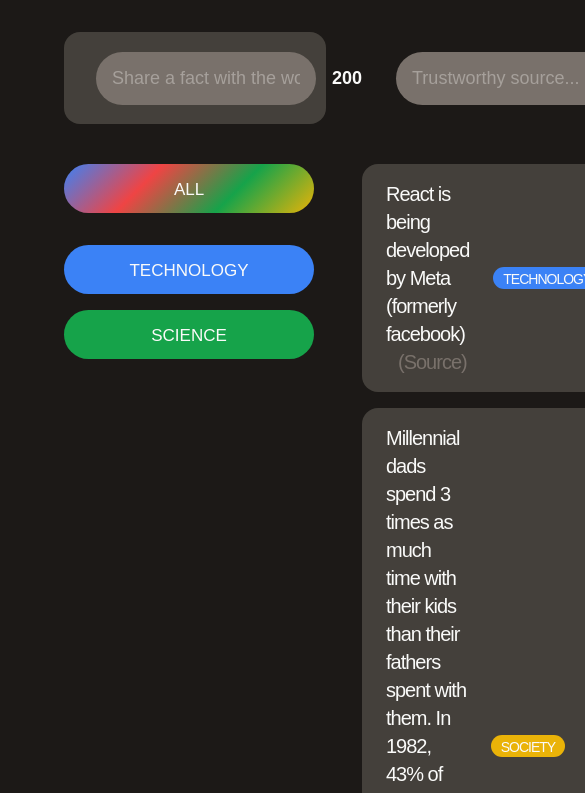
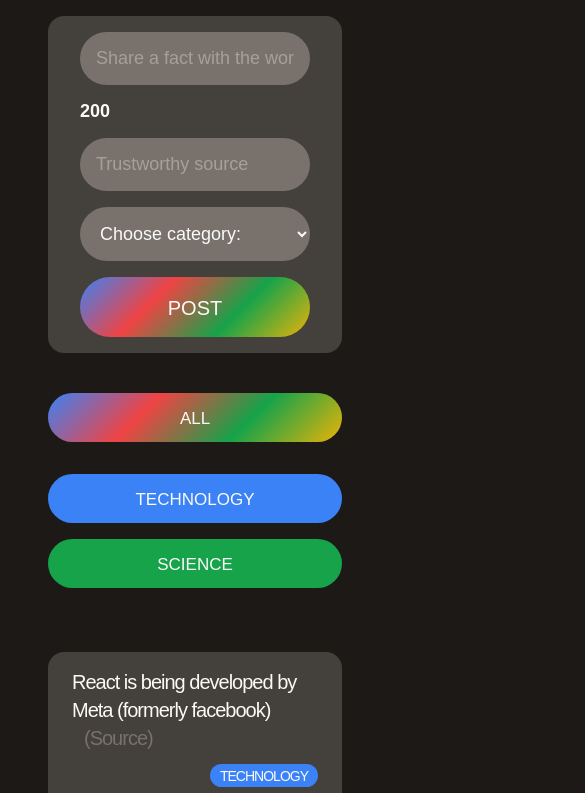
Before and after one commit to Komakai535/BasicWebDev, a plain HTML site: page index.html in a window 390 px wide. Shown: the part 166-959 px from the top of the page, 585 px wide, since content can reach past the window. Drawn offline with Linux system fonts and the light colour scheme; a web font is replaced by a local one.

Commit message:
adapting to smaller screen sizes

```diff
--- a/index.html
+++ b/index.html
@@ -31,9 +31,9 @@
       </header>
 
       <form class="fact-form">
-        <input type="text" placeholder="Share a fact with the world" />
+        <input type="text" placeholder="Share a fact with the world..." />
         <span>200</span>
-        <input type="text" placeholder="Trustworthy source..." />
+        <input type="text" placeholder="Trustworthy source" />
         <select>
           <option value="">Choose category:</option>
           <option value="technology">Technology</option>
--- a/style.css
+++ b/style.css
@@ -26,21 +26,16 @@ body {
   justify-content: space-between;
 }
 
-.fact-form {
-  background-color: oklch(37.4% 0.01 67.558);
-  margin-bottom: 40px;
-  padding: 16px 32px;
-  display: flex;
-  align-items: center;
-  gap: 16px;
-  border-radius: 16px;
-}
 .main {
   display: grid;
   grid-template-columns: 250px 1fr;
   gap: 48px;
 }
-
+@media (max-width: 900px) {
+  .main {
+    grid-template-columns: 1fr;
+  }
+}
 /*ELEMENTS*/
 .logo {
   display: flex;
@@ -65,6 +60,7 @@ h1 {
 .category {
   margin-bottom: 16px;
 }
+
 .fact {
   font-size: 20px;
   line-height: 1.4;
@@ -77,6 +73,14 @@ h1 {
   display: flex;
   align-items: center;
   gap: 24px;
+}
+
+@media (max-width: 1200px) {
+  .fact {
+    flex-direction: column;
+    align-items: flex-end;
+    gap: 12px;
+  }
 }
 
 .tag {
@@ -164,9 +168,20 @@ ul {
   background-image: none;
 }
 
+/*FORM*/
+.fact-form {
+  background-color: oklch(37.4% 0.01 67.558);
+  margin-bottom: 40px;
+  padding: 16px 32px;
+  display: flex;
+  align-items: center;
+  gap: 16px;
+  border-radius: 16px;
+}
+
 .fact-form input,
 .fact-form select {
-  max-width: 220px;
+  width: 220px;
   background-color: oklch(55.3% 0.013 58.071);
   border: none;
   border-radius: 100px;
@@ -189,3 +204,18 @@ ul {
   font-size: 18px;
   margin-right: 18px;
 }
+
+@media (max-width: 1000px) {
+  body {
+    padding: 32px 48px;
+  }
+
+  .fact-form {
+    flex-direction: column;
+    align-items: stretch;
+  }
+  .fact-form input,
+  .fact-form select {
+    width: auto;
+  }
+}
```
